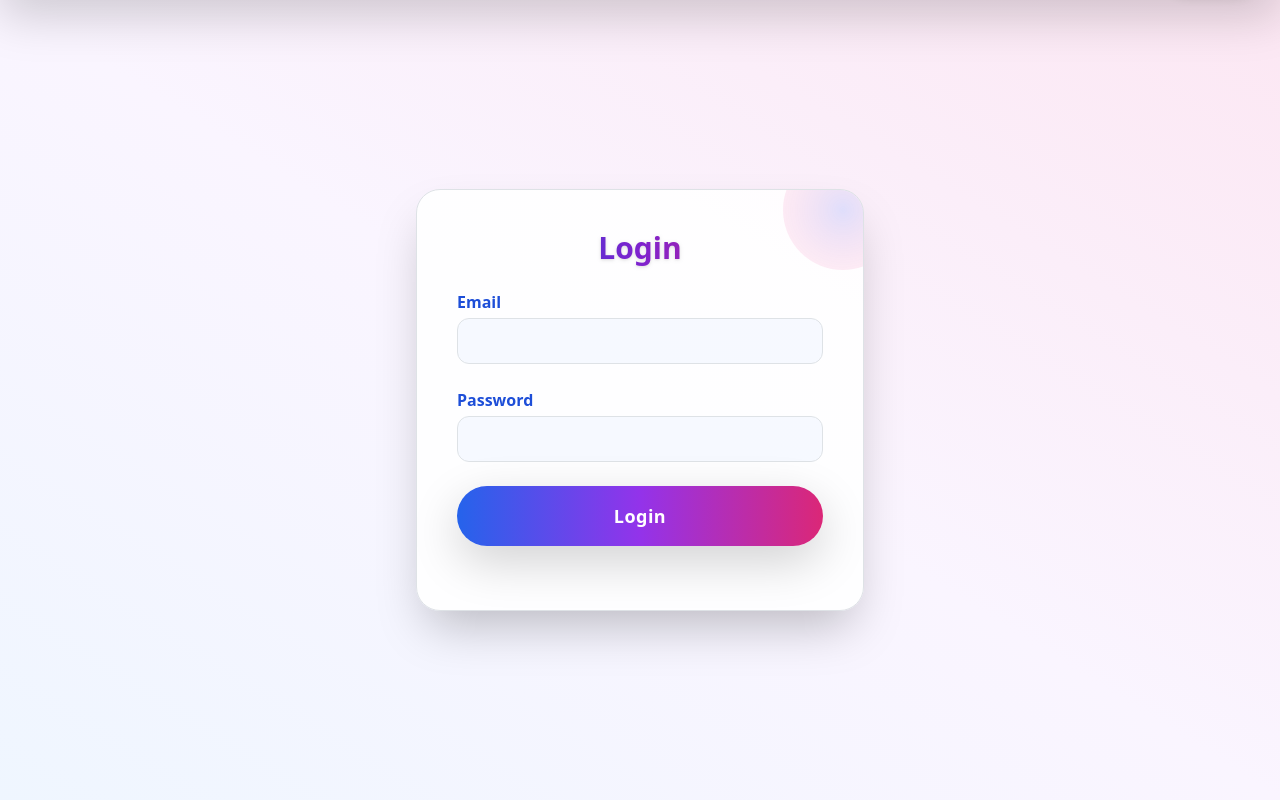
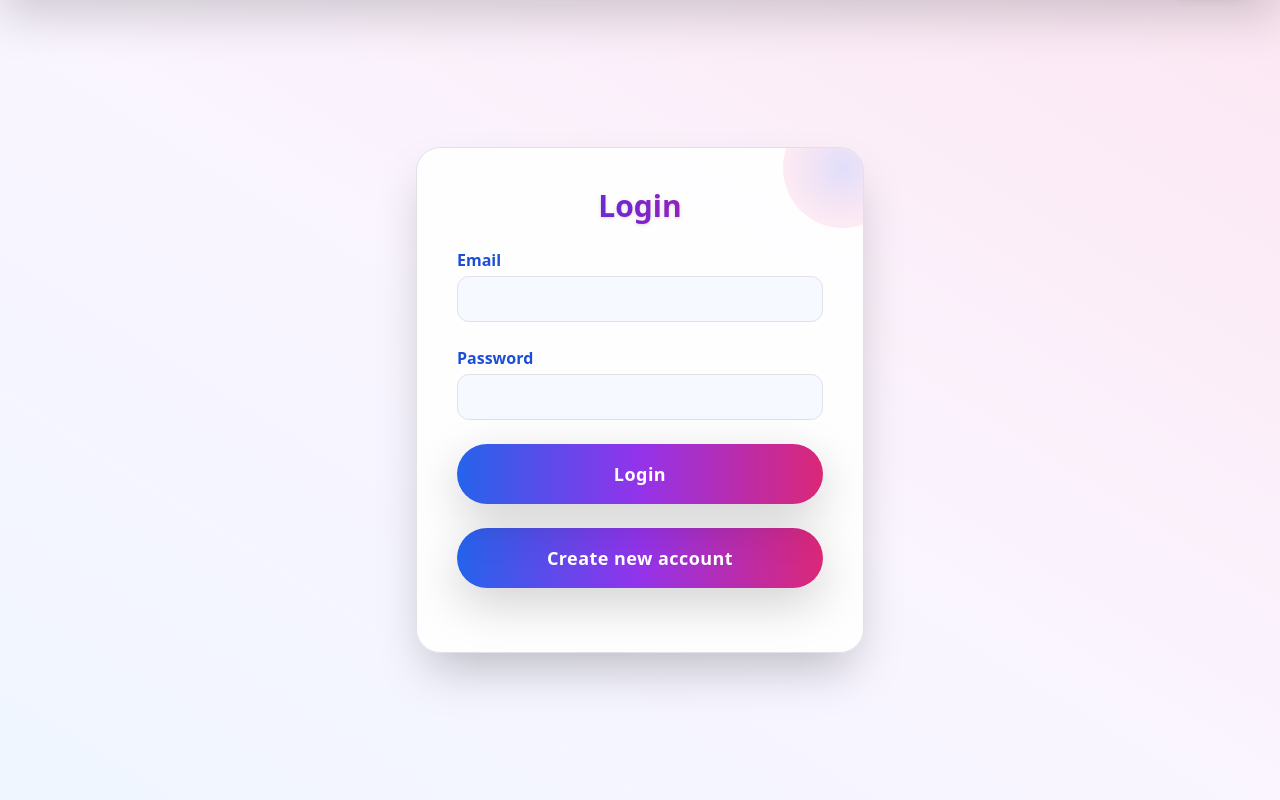
Before and after one commit to darpangaire/stock_prediction, a Django app: page /account/login/ in a window 1280 px wide. Shown: the part 64-864 px from the top of the page. Run offline with Django 5.2, Linux system fonts and the light colour scheme; some libraries are stand-ins or nearby versions.

Commit message:
account completed

```diff
--- a/templates/account/login.html
+++ b/templates/account/login.html
@@ -38,6 +38,11 @@
       </div>
       <button type="submit" class="w-full bg-gradient-to-r from-blue-600 via-purple-600 to-pink-600 hover:from-blue-700 hover:to-pink-700 text-white py-3 rounded-full font-extrabold shadow-lg transition-all tracking-wide text-lg">Login</button>
     </form>
+    <br>
+    <a href="{% url 'register' %}"
+   class="w-full bg-gradient-to-r from-blue-600 via-purple-600 to-pink-600 hover:from-blue-700 hover:via-purple-700 hover:to-pink-700 text-white py-3 rounded-full font-extrabold shadow-lg transition-all tracking-wide text-lg text-center block">
+   Create new account
+    </a>
     <div id="loginMessage" class="mt-6 text-center"></div>
   </div>
 </div>
--- a/templates/account/register.html
+++ b/templates/account/register.html
@@ -39,6 +39,11 @@
       </div>
       <button type="submit" class="w-full bg-gradient-to-r from-blue-600 via-purple-600 to-pink-600 hover:from-blue-700 hover:to-pink-700 text-white py-3 rounded-full font-extrabold shadow-lg transition-all tracking-wide text-lg">Register</button>
     </form>
+    <br>
+    <a href="{% url 'login' %}"
+   class="w-full bg-gradient-to-r from-blue-600 via-purple-600 to-pink-600 hover:from-blue-700 hover:via-purple-700 hover:to-pink-700 text-white py-3 rounded-full font-extrabold shadow-lg transition-all tracking-wide text-lg text-center block">
+   Login
+    </a>
     <div id="formMessage" class="mt-6 text-center"></div>
   </div>
   <script>
```
Also changed, not shown: db.sqlite3.
